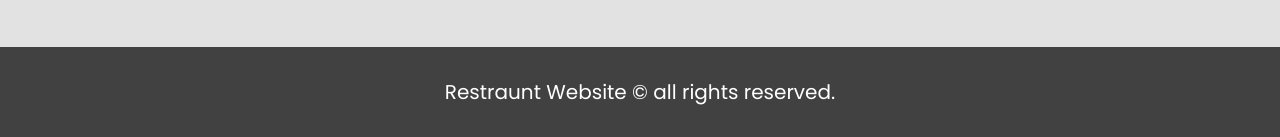
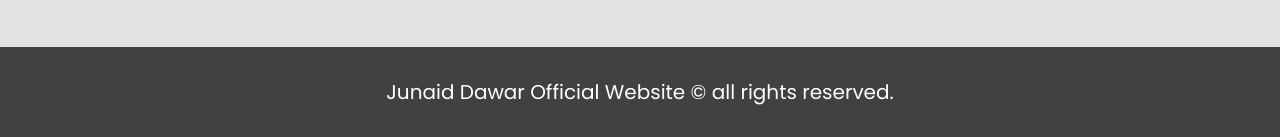
Before and after one commit to akkhan00/junaidDawarofficial, a plain HTML site: page index.html in a window 1280 px wide. Shown: the part 3611-3748 px from the top of the page. Drawn offline with Linux system fonts and the light colour scheme.

Commit message:
change the footer text

```diff
--- a/index.html
+++ b/index.html
@@ -218,7 +218,7 @@
     </section>
 
     <footer id="footer">
-        <h2>Restraunt Website &copy; all rights reserved.</h2>
+        <h2>Junaid Dawar Official Website &copy; all rights reserved.</h2>
     </footer>
 
 
```
